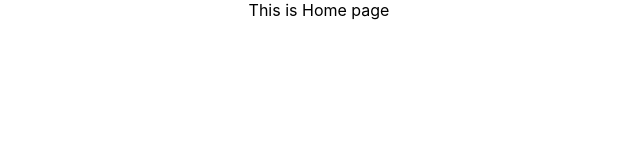
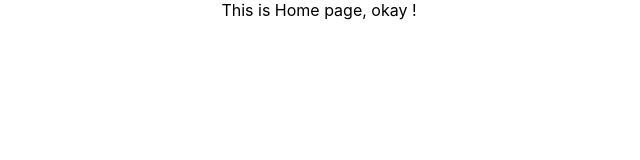
Before and after one commit to kajalgupta-98/twitter_clone, a React (Create React App) app: page / in a window 1280 px wide. Shown: the top 160 px of the page, without its empty margins (321-961 px from the left). Built offline with nearby package versions, Linux system fonts and the light colour scheme.

Commit message:
label added

```diff
--- a/src/pages/home/Home.js
+++ b/src/pages/home/Home.js
@@ -3,7 +3,7 @@ import React from 'react'
 const Home = () => {
   return (
     <div>
-      This is Home page
+      This is Home page, okay !
     </div>
   )
 }
--- a/src/pages/register/Register.js
+++ b/src/pages/register/Register.js
@@ -4,6 +4,7 @@ const Register = () => {
   return (
     <div>
       Registration page
+      <label>Name </label>
       <input type='text' placeholder='enter name'/>
     </div>
   )
```
